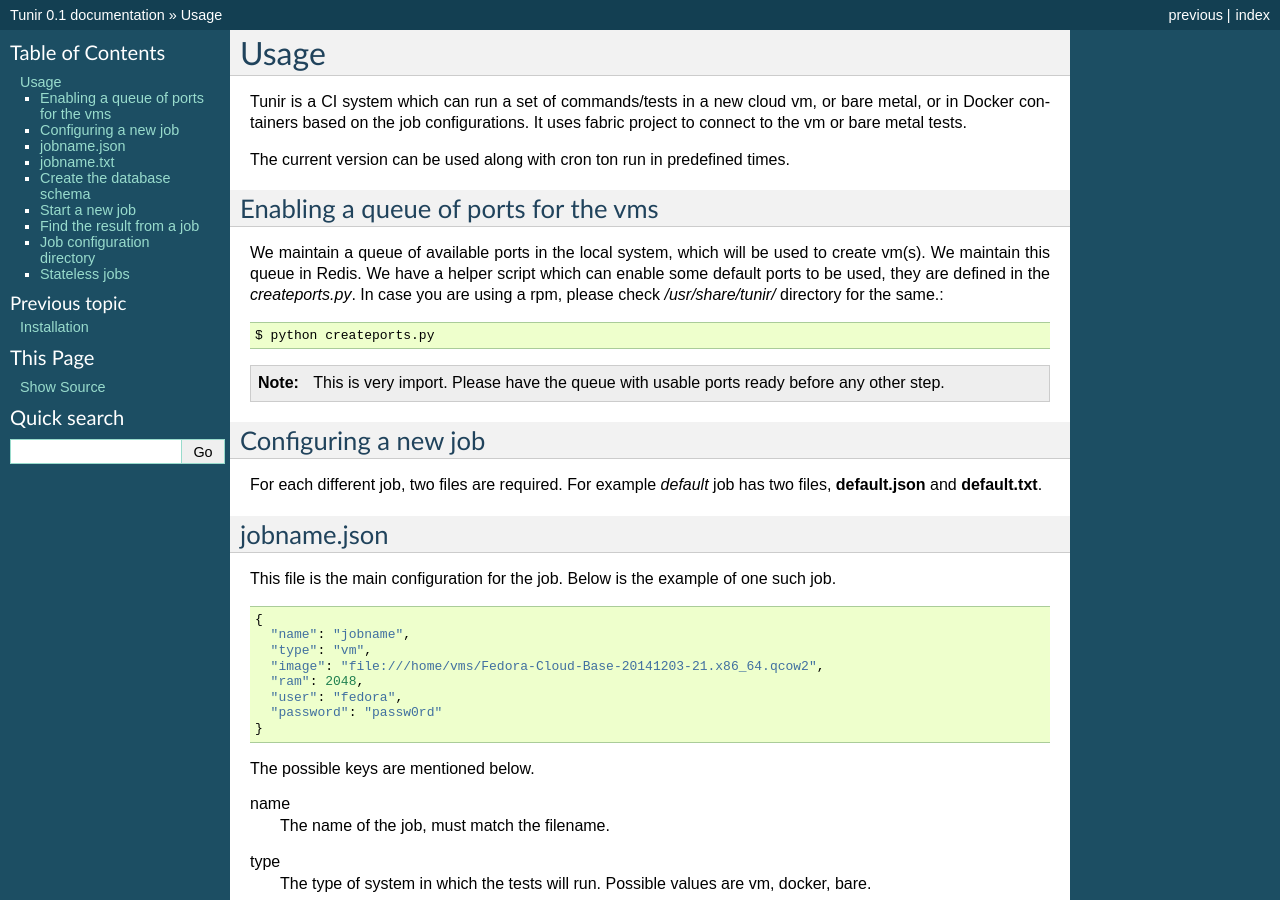
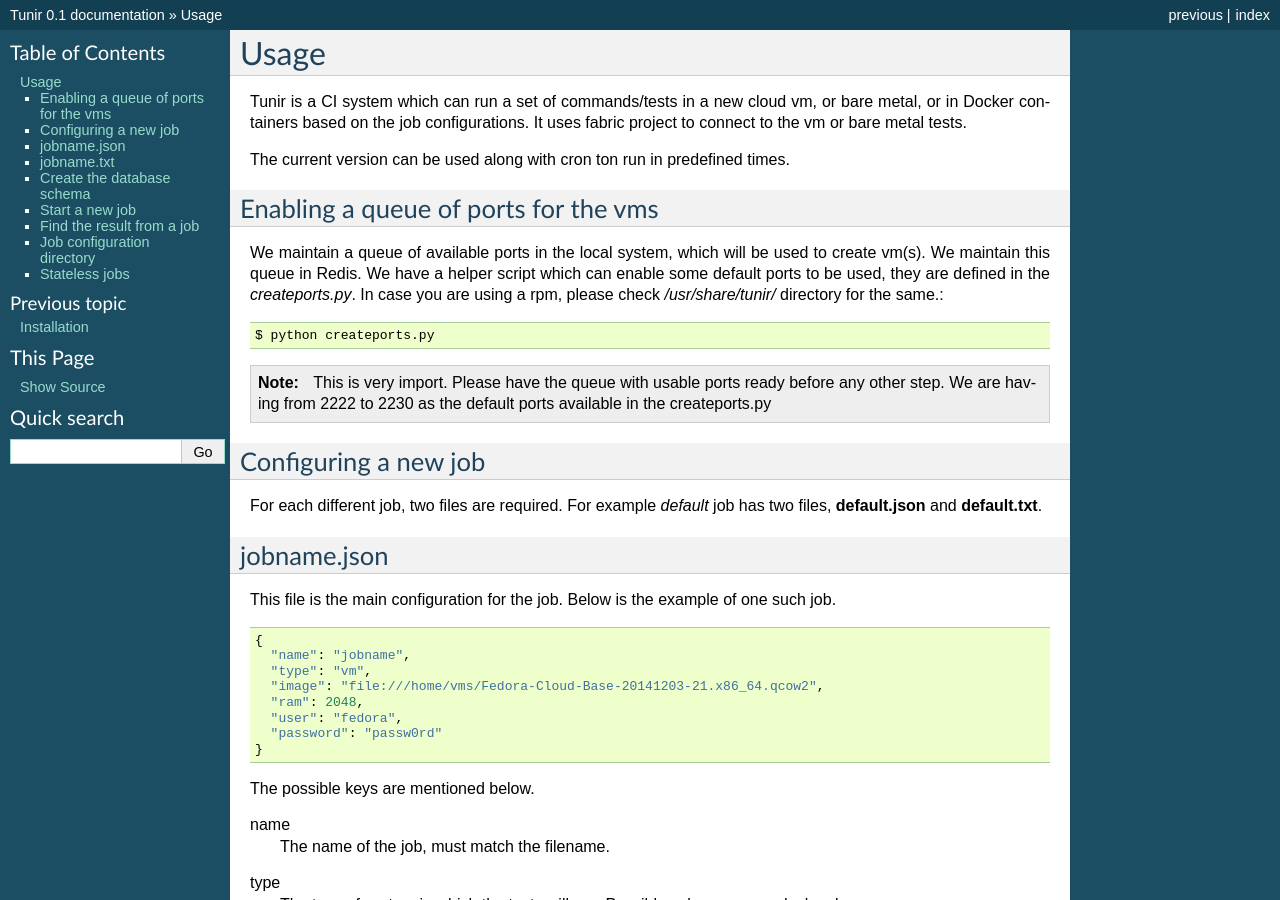
Before and after one commit to kushaldas/tunir, a Sphinx documentation site: the page built from docs/usage.rst, in a window 1280 px wide and 900 px high. Built offline with Sphinx 7.4.7, drawn with Linux system fonts in a browser that asks for light colours.

Commit message:
More updates to the usage.

```diff
--- a/docs/usage.rst
+++ b/docs/usage.rst
@@ -18,7 +18,8 @@ a rpm, please check */usr/share/tunir/* directory for the same.::
     $ python createports.py
 
 .. note:: This is very import. Please have the queue with usable ports ready before any
-   other step.
+   other step. We are having from 2222 to 2230 as the default ports available in the
+   createports.py
 
 Configuring a new job
 ----------------------
```
